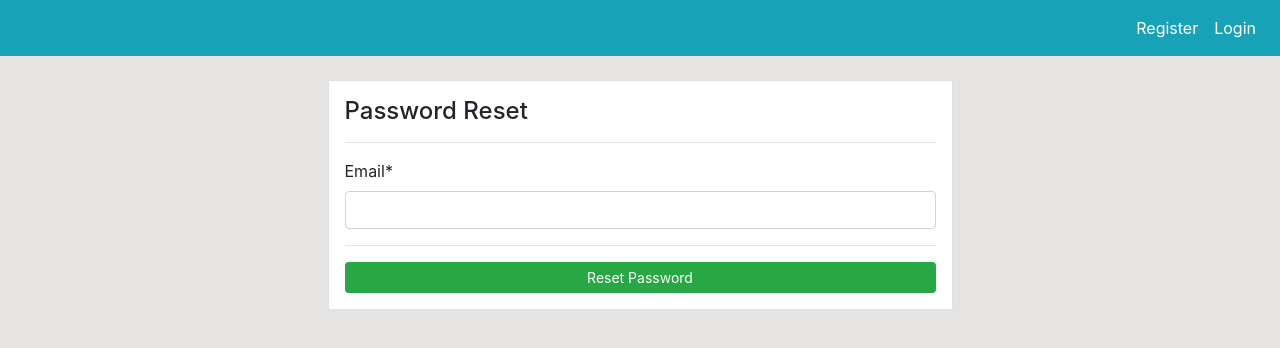
After one commit to foyez-ahammad/Inventory, a Django app: page /password_reset in a window 1280 px wide. The commit adds this page. Shown: the top 348 px of the page. Run offline with Django 4.2, Linux system fonts and the light colour scheme; some libraries are stand-ins or nearby versions.

Commit message:
Password Reset Feature Added

```diff
--- /dev/null
+++ b/templates/password/password_reset.html
@@ -0,0 +1,24 @@
+{% extends 'partials/base.html' %}
+{% block title %}Password Reset{% endblock %}
+{% load crispy_forms_tags %}
+
+{% block content %}
+<div class="row my-4">
+    <div class="col-md-6 offset-md-3">
+        <div class="border p-3 bg-white">
+            <span class="h4">Password Reset</span>
+            <hr>
+            <form method="POST">
+                {% csrf_token %}
+                {{ form|crispy }}
+                <hr>
+                <input class="btn btn-success btn-sm btn-block" type="submit" value="Reset Password">
+            </form>
+        </div>
+    </div>
+</div>
+
+
+{% endblock %}
+
+{% comment %} btn-lg btn-block {% endcomment %}
--- a/templates/user/login.html
+++ b/templates/user/login.html
@@ -13,7 +13,7 @@
         {% endif %}
         {% endfor %}
         <div class="border p-3 bg-white">
-            <span class="h4"> Login Page</span> <a class="btn btn-success btn-sm float-right" href="{% url 'user-register' %}">Register</a>
+            <span class="h4"> Login Page</span> <a class="float-right" href="{% url 'password_reset' %}">Forget Password?</a>
             <hr>
             <form method="POST">
                 {% csrf_token %}
--- a/user/urls.py
+++ b/user/urls.py
@@ -10,4 +10,12 @@ urlpatterns = [
         template_name='user/logout.html'), name='user-logout'),
     path('profile', views.profile, name='user-profile'),
     path('profile/update', views.profile_update, name='user-profile-update'),
+    path('password_reset', auth_views.PasswordResetView.as_view(
+        template_name='password/password_reset.html'), name='password_reset'),
+    path('password_reset_done', auth_views.PasswordResetDoneView.as_view(
+        template_name='password/password_reset_done.html'), name='password_reset_done'),
+    path('password_reset_confirm/<uidb64>/<token>/',
+         auth_views.PasswordResetConfirmView.as_view(template_name='password/password_reset_confirm.html'), name='password_reset_confirm'),
+    path('password_reset_complete', auth_views.PasswordResetCompleteView.as_view(
+        template_name='password/password_reset_complete.html'), name='password_reset_complete'),
 ]
```
Also changed, not shown: Inventory/settings.py (+8 -0 lines), dashboard/views.py (+7 -1 lines), templates/password/password_reset_complete.html (added, +19 -0 lines), templates/password/password_reset_confirm.html (added, +24 -0 lines), templates/password/password_reset_done.html (added, +22 -0 lines), db.sqlite3.
